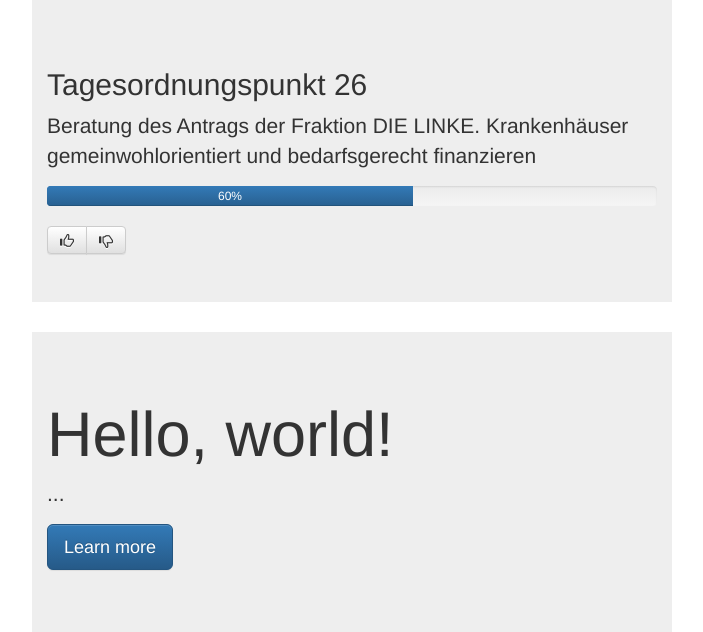
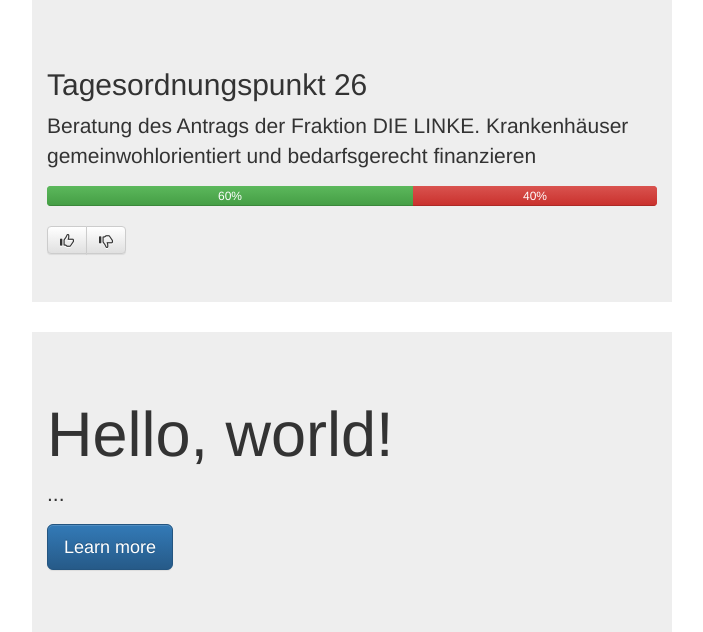
Before and after one commit to Jugendhackt/polivote, a Python web app: template Template/Template.html in a window 1280 px wide. Shown: the part 300-932 px from the top of the page, without its empty margins (288-991 px from the left). Run offline with Jinja, Linux system fonts and the light colour scheme; the template is opened without the code that fills it, so the values that code supplies are empty; some libraries are stand-ins or nearby versions.

Commit message:
Fix progressbar

```diff
--- a/Template/Template.html
+++ b/Template/Template.html
@@ -19,8 +19,11 @@
             <h2>Tagesordnungspunkt 26</h2>
             <p>Beratung des Antrags der Fraktion DIE LINKE. Krankenhäuser gemeinwohlorientiert und bedarfsgerecht finanzieren</p>
             <div class="progress">
-                <div class="progress-bar" role="progressbar" aria-valuenow="60" aria-valuemin="0" aria-valuemax="100" style="width: 60%;">
+                <div class="progress-bar progress-bar-success" role="progressbar" style="width: 60%;">
                     60%
+                </div>
+                <div class="progress-bar progress-bar-danger" role="progressbar" style="width: 40%;">
+                    40%
                 </div>
             </div>
             <div class="btn-group" role="group" aria-label="...">
```
